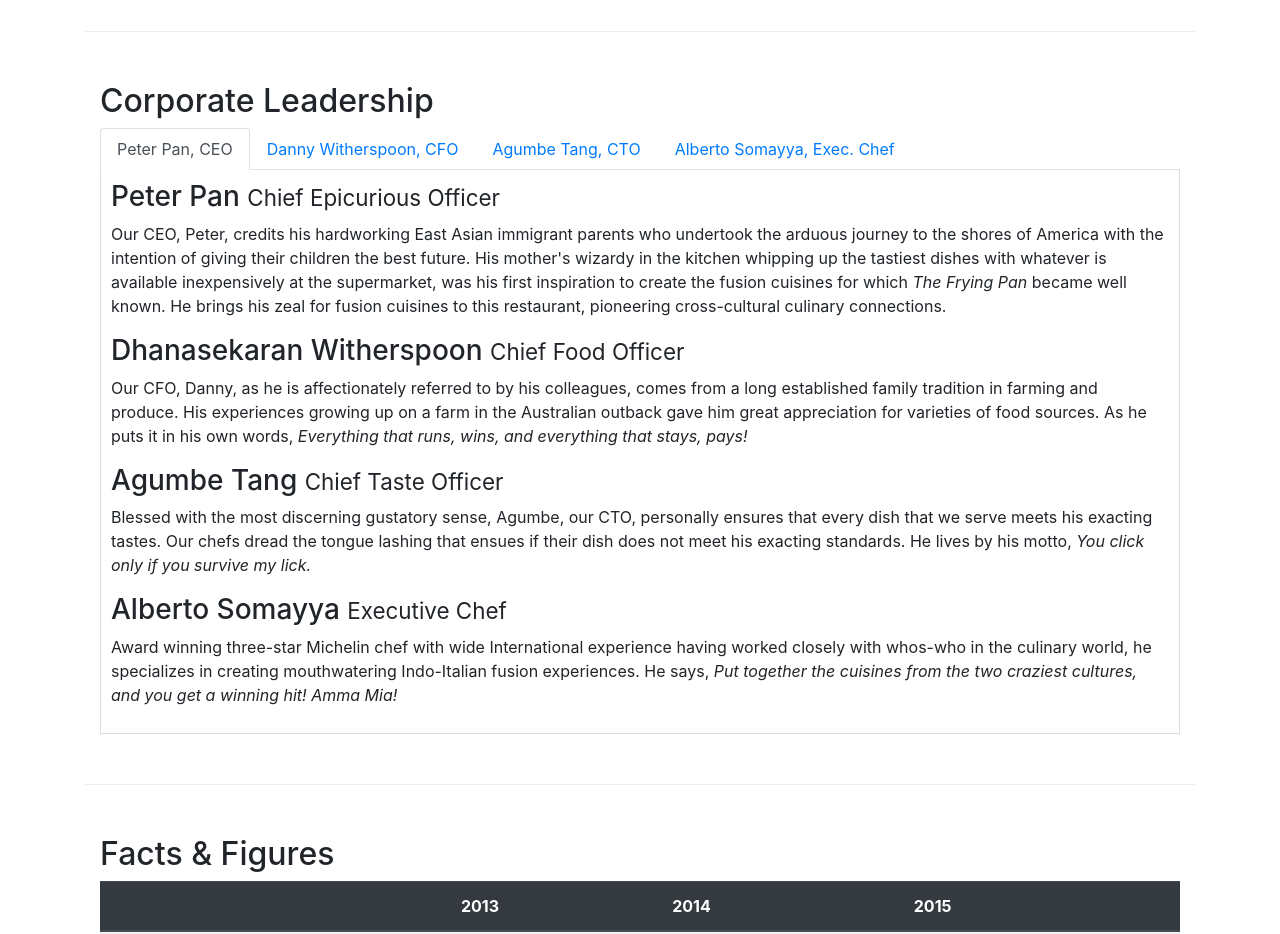
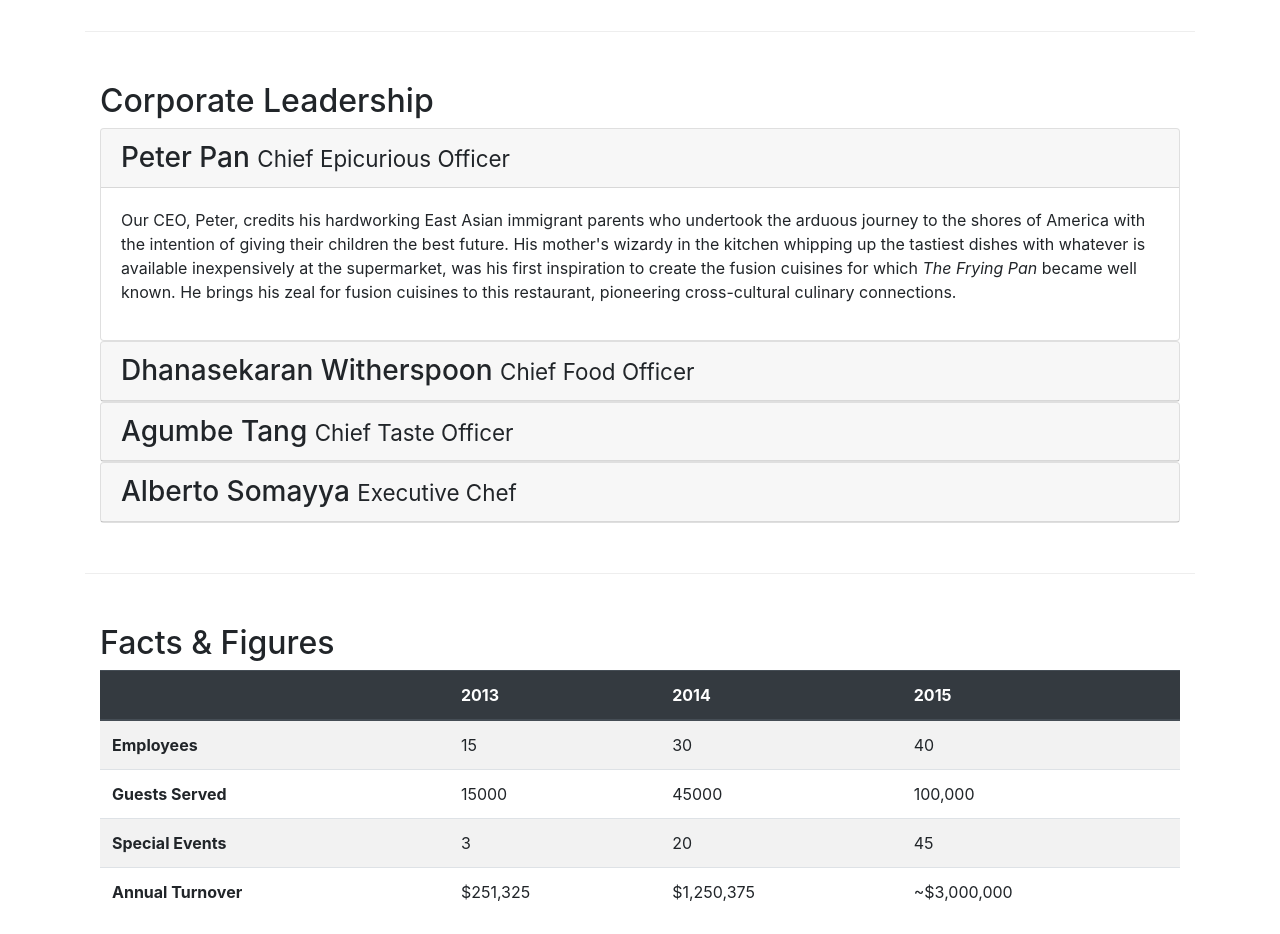
Before and after one commit to devreagi/bootstrap4-coursera, a website: page aboutus.html in a window 1280 px wide. Shown: the part 940-1874 px from the top of the page. Drawn offline with nearby package versions, Linux system fonts and the light colour scheme.

Commit message:
accordion

```diff
--- a/aboutus.html
+++ b/aboutus.html
@@ -146,91 +146,113 @@
       <div class="row row-content align-items-center">
         <div class="col-12 col-sm col-md">
           <h2>Corporate Leadership</h2>
-          <ul class="nav nav-tabs">
-            <li class="nav-item">
-              <a
-                class="nav-link active"
-                href="#peter"
-                role="tab"
-                data-toggle="tab"
-                >Peter Pan, CEO</a
-              >
-            </li>
-            <li class="nav-item">
-              <a class="nav-link" href="#danny" role="tab" data-toggle="tab"
-                >Danny Witherspoon, CFO</a
-              >
-            </li>
-            <li class="nav-item">
-              <a class="nav-link" href="#agumbe" role="tab" data-toggle="tab"
-                >Agumbe Tang, CTO</a
-              >
-            </li>
-            <li class="nav-item">
-              <a class="nav-link" href="#alberto" role="tab" data-toggle="tab"
-                >Alberto Somayya, Exec. Chef</a
-              >
-            </li>
-          </ul>
-
-          <div class="tab-content">
-            <div role="tabpanel" class="tab-pane fade show active" id="peter">
-              <h3>Peter Pan <small>Chief Epicurious Officer</small></h3>
+          <div id="accordion">
+            <div class="card">
+              <div class="card-header" role="tab" id="peterhead">
+                <h3 class="mb-0">
+                  <a data-toggle="collapse" data-target="#peter">
+                    Peter Pan <small>Chief Epicurious Officer</small>
+                  </a>
+                </h3>
+              </div>
+              <div class="collapse show" id="peter" data-parent="#accordion">
+                <div class="card-body">
                   <p class="d-none d-sm-block">
                     Our CEO, Peter, credits his hardworking East Asian immigrant
                     parents who undertook the arduous journey to the shores of
                     America with the intention of giving their children the best
                     future. His mother's wizardy in the kitchen whipping up the
-                tastiest dishes with whatever is available inexpensively at the
-                supermarket, was his first inspiration to create the fusion
-                cuisines for which
-                <em>The Frying Pan</em> became well known. He brings his zeal
-                for fusion cuisines to this restaurant, pioneering
-                cross-cultural culinary connections.
+                    tastiest dishes with whatever is available inexpensively at
+                    the supermarket, was his first inspiration to create the
+                    fusion cuisines for which <em>The Frying Pan</em> became
+                    well known. He brings his zeal for fusion cuisines to this
+                    restaurant, pioneering cross-cultural culinary connections.
                   </p>
                 </div>
+              </div>
+            </div>
 
-            <div class="tab-pane fade show active" id="danny" role="ab-panel">
-              <h3>
+            <div class="card">
+              <div class="card-header" role="tab" id="dannyhead">
+                <h3 class="mb-0">
+                  <a
+                    class="collapsed"
+                    data-toggle="collapse"
+                    data-target="#danny"
+                  >
                     Dhanasekaran Witherspoon <small>Chief Food Officer</small>
+                  </a>
                 </h3>
+              </div>
+              <div class="collapse" id="danny" data-parent="#accordion">
+                <div class="card-body">
                   <p class="d-none d-sm-block">
                     Our CFO, Danny, as he is affectionately referred to by his
-                colleagues, comes from a long established family tradition in
-                farming and produce. His experiences growing up on a farm in the
-                Australian outback gave him great appreciation for varieties of
-                food sources. As he puts it in his own words,
+                    colleagues, comes from a long established family tradition
+                    in farming and produce. His experiences growing up on a farm
+                    in the Australian outback gave him great appreciation for
+                    varieties of food sources. As he puts it in his own words,
                     <em
                       >Everything that runs, wins, and everything that stays,
                       pays!</em
                     >
                   </p>
                 </div>
+              </div>
+            </div>
 
-            <div class="tab-pane fade show active" id="agumbe" role="ab-panel">
-              <h3>Agumbe Tang <small>Chief Taste Officer</small></h3>
+            <div class="card">
+              <div class="card-header" role="tab" id="agumbehead">
+                <h3 class="mb-0">
+                  <a
+                    class="collapsed"
+                    data-toggle="collapse"
+                    data-target="#agumbe"
+                  >
+                    Agumbe Tang <small>Chief Taste Officer</small>
+                  </a>
+                </h3>
+              </div>
+              <div class="collapse" id="agumbe" data-parent="#accordion">
+                <div class="card-body">
                   <p class="d-none d-sm-block">
-                Blessed with the most discerning gustatory sense, Agumbe, our
-                CTO, personally ensures that every dish that we serve meets his
-                exacting tastes. Our chefs dread the tongue lashing that ensues
-                if their dish does not meet his exacting standards. He lives by
-                his motto,
+                    Blessed with the most discerning gustatory sense, Agumbe,
+                    our CTO, personally ensures that every dish that we serve
+                    meets his exacting tastes. Our chefs dread the tongue
+                    lashing that ensues if their dish does not meet his exacting
+                    standards. He lives by his motto,
                     <em>You click only if you survive my lick.</em>
                   </p>
                 </div>
+              </div>
+            </div>
 
-            <div class="tab-pane fade show active" id="alberto" role="ab-panel">
-              <h3>Alberto Somayya <small>Executive Chef</small></h3>
+            <div class="card">
+              <div class="card-header" role="tab" id="albertohead">
+                <h3 class="mb-0">
+                  <a
+                    class="collapsed"
+                    data-toggle="collapse"
+                    data-target="#alberto"
+                  >
+                    Alberto Somayya <small>Executive Chef</small>
+                  </a>
+                </h3>
+              </div>
+              <div class="collapse" id="alberto" data-parent="#accordion">
+                <div class="card-body">
                   <p class="d-none d-sm-block">
-                Award winning three-star Michelin chef with wide International
-                experience having worked closely with whos-who in the culinary
-                world, he specializes in creating mouthwatering Indo-Italian
-                fusion experiences. He says,
+                    Award winning three-star Michelin chef with wide
+                    International experience having worked closely with whos-who
+                    in the culinary world, he specializes in creating
+                    mouthwatering Indo-Italian fusion experiences. He says,
                     <em
-                  >Put together the cuisines from the two craziest cultures, and
-                  you get a winning hit! Amma Mia!</em
+                      >Put together the cuisines from the two craziest cultures,
+                      and you get a winning hit! Amma Mia!</em
                     >
                   </p>
+                </div>
+              </div>
             </div>
           </div>
         </div>
```
Lines whose indentation alone changed are shown as unchanged.
